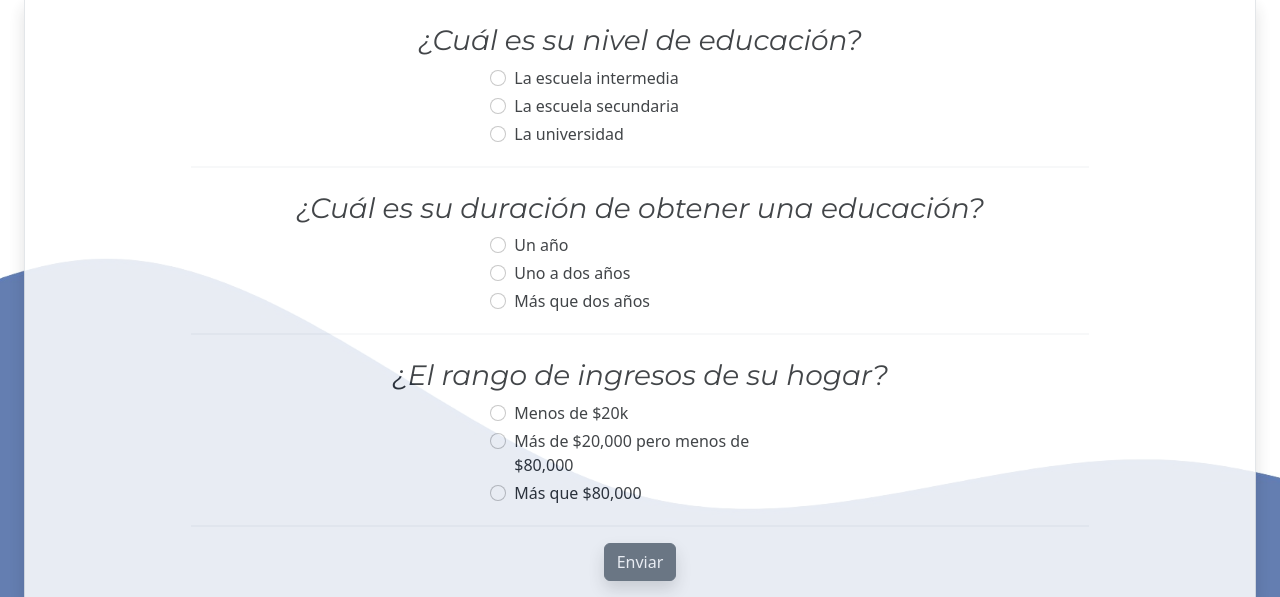
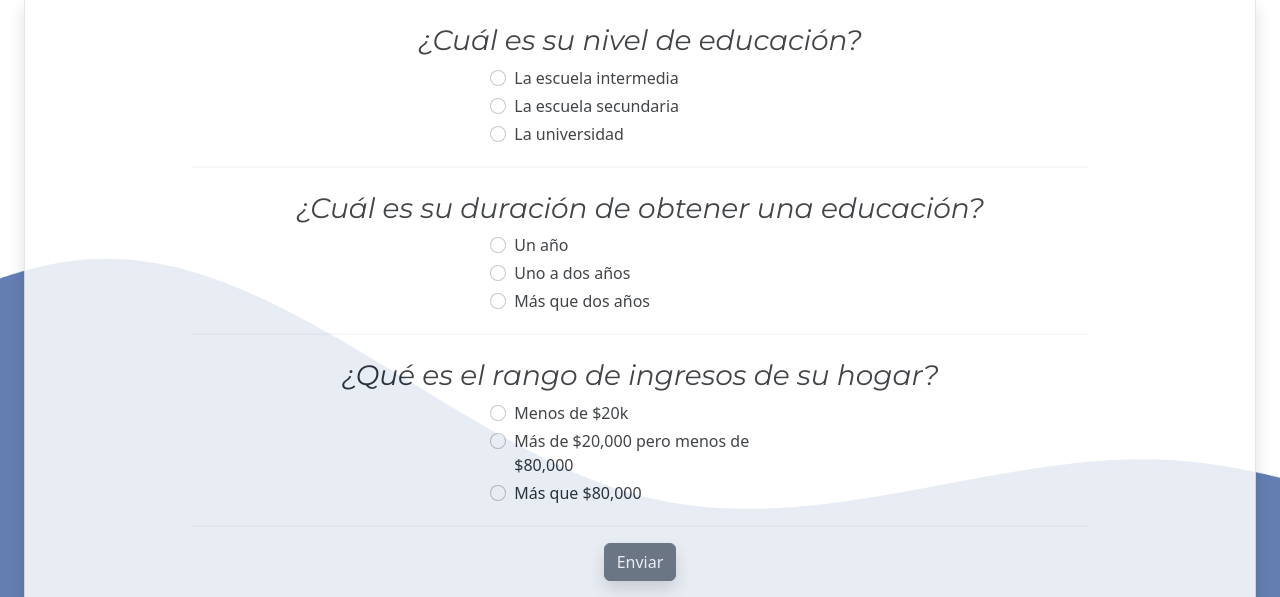
Before and after one commit to rod608/cfg-t3-hackathon, a Flask app: page /index_quiz_spanish in a window 1280 px wide. Shown: the part 91-688 px from the top of the page. Run offline with Flask 2, Linux system fonts and the light colour scheme; some web fonts are replaced.

Commit message:
msg edit

```diff
--- a/templates/index_quiz_spanish.html
+++ b/templates/index_quiz_spanish.html
@@ -104,7 +104,7 @@
 
     <fieldset>
       <h3 class="mb-2 pb-0 mt-2 text-center" style="font-family: 'Montserrat', sans-serif;">
-        ¿El rango de ingresos de su hogar?
+        ¿Qué es el rango de ingresos de su hogar?
       </h3>
 
       <div class="form-check mb-1 w-25 mx-auto">
```
